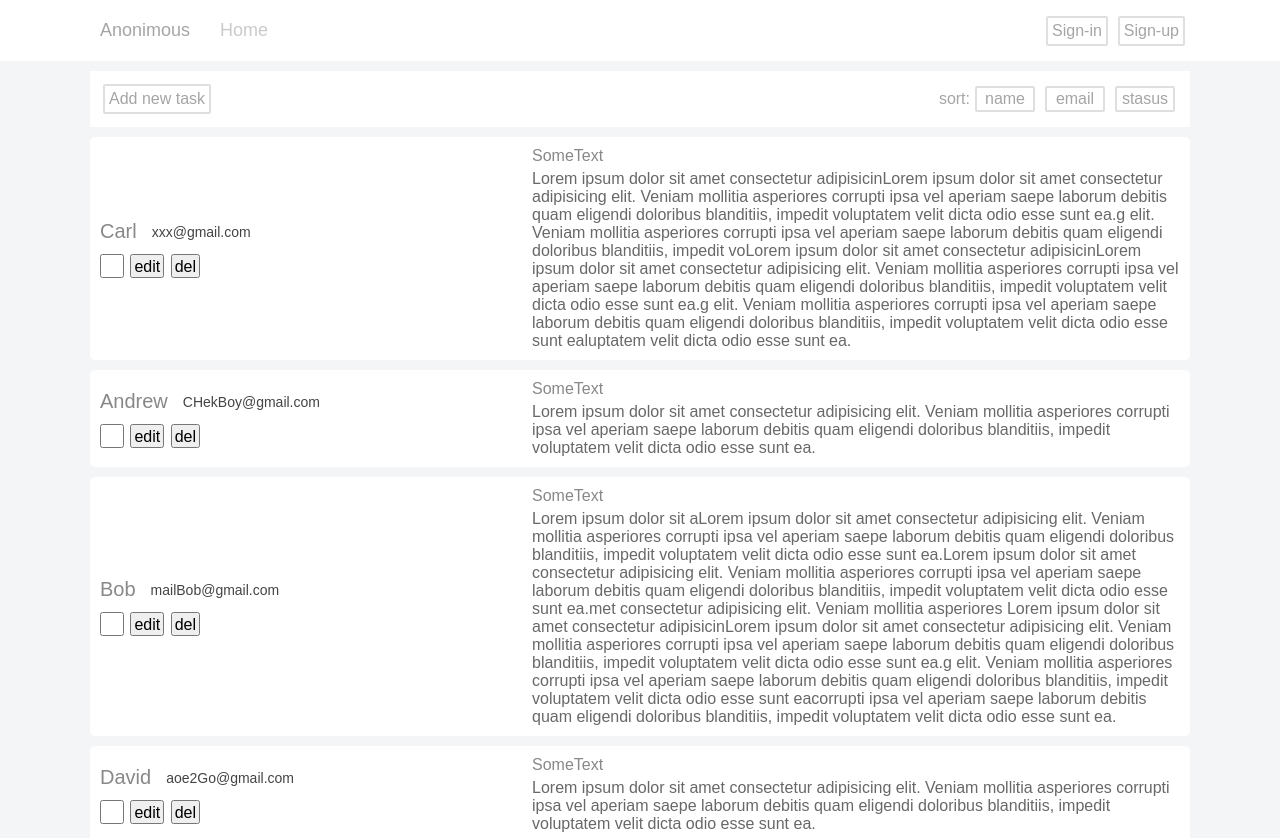
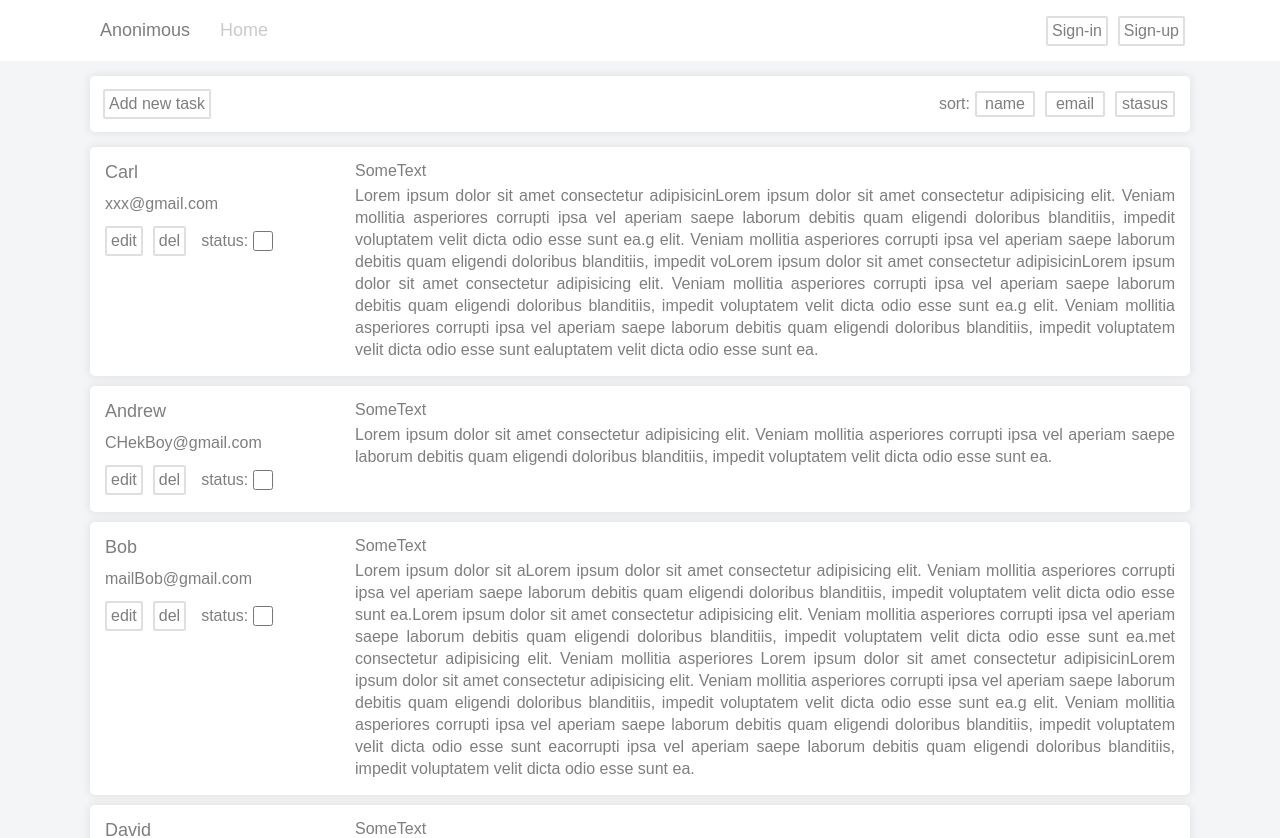
Before and after one commit to TTyKaH/todo-mvc, a Vue app: page / in a window 1280 px wide. Shown: the top 838 px of the page. Built offline with nearby package versions, Linux system fonts and the light colour scheme.

Commit message:
coplete new style before codereview

```diff
--- a/src/assets/css/global.scss
+++ b/src/assets/css/global.scss
@@ -7,7 +7,6 @@
 }
 
 body {
-    overflow-x: hidden;
     margin-right: calc(-1 * (100vw - 100%));
     background-color: #f4f5f7;
 }
@@ -39,7 +38,7 @@ textarea:focus {
     max-width: min-content;
     // background-color: #f4f5f7;
     border-radius: 3px;
-    color: #a5a5a5;
+    color: #7e7e7e;
     font-size: 18px;
     margin: 15px 0;
     padding: 5px 10px;
@@ -62,7 +61,7 @@ textarea:focus {
     }
 
     a:hover {
-        color: #a5a5a5;
+        color: #7e7e7e;
     }
 }
 
@@ -90,7 +89,7 @@ textarea:focus {
 .lgn-rg a {
     // font-weight: 600;
     // letter-spacing: .2px;
-    color: #a5a5a5;
+    color: #7e7e7e;
 }
 
 .sign {
@@ -163,8 +162,10 @@ textarea:focus {
 
 .menu {
     background: #fff;
-    margin: 10px auto;
+    margin: 15px auto;
+    border-radius: 5px;
     justify-content: space-between;
+    box-shadow: 0 0 10px #dddddd;
 }
 
 // sorter
@@ -190,41 +191,46 @@ textarea:focus {
     justify-content: space-between;
     color: #888888;
     background-color: #fff;
-    padding: 10px;
+    padding: 15px;
     margin-bottom: 10px;
     border-radius: 5px;
     transition: .2s linear;
+    box-shadow: 0 0 10px #dddddd;
 }
 
 .task-header {
     display: flex;
     flex-direction: column;
-    justify-content: center;
+    justify-content: flex-start;
     align-items: center;
     margin-right: 50px;
 }
 
 .for-whom {
     display: flex;
+    flex-direction: column;
     min-width: 200px;
     justify-content: flex-start;
+    margin-bottom: 10px;
 }
 
 .name {
-    font-size: 20px;
+    font-size: 18px;
     word-wrap: break-word;
     margin-right: 15px;
+    margin-bottom: 10px;
+    color: #7e7e7e;
 }
 
 .email {
     display: flex;
     align-items: center;
-    color: #444444;
+    color: #7e7e7e;
     word-wrap: break-word;
 }
 
 .email p {
-    font-size: 14px;
+    font-size: 16px;
     padding-top: 2px;
 }
 
@@ -232,36 +238,42 @@ textarea:focus {
     display: flex;
     align-items: flex-end;
     justify-content: space-between;
-    width: 100px;
     height: 35px;
-    align-self: start;
+    align-self: flex-start;
+    align-items: center;
+
+    .txt {
+        margin-left: 10px;
+    }
 }
 
 .status {
-    width: 24px;
-    height: 24px;
+    min-width: 20px;
+    min-height: 20px;
+    border: #dfdfdf 2px solid;
+    margin: 5px;
 }
 
 .task-btn {
     max-height: 24px;
-    font-size: 16px;
     padding: 2px;
 }
 
 .task-content {
-    max-width: 60%;
+    max-width: 80%;
 }
 
 .task-title {
+    color: #7e7e7e;
     margin-bottom: 5px;
     word-wrap: break-word;
 }
 
-.task-description {
+.task-desc {
     text-align: justify;
-    font-size: 16px;
-    color: #444444;
+    color: #7e7e7e;
     word-wrap: break-word;
+    line-height: 22px;
 }
 
 .editArea {
@@ -273,16 +285,15 @@ textarea:focus {
     display: flex;
     justify-content: center;
     margin: 10px;
+    font-weight: 600;
 }
 
 .pagination button {
-    font-size: 14px;
     padding: 3px;
     margin: 2px;
 }
 
 // Animation
-
 .smooth-up-enter-active {
     animation: coming .2s;
     animation-delay: .2s;
@@ -374,6 +385,10 @@ textarea:focus {
     justify-content: center;
 }
 
+.txt {
+    color: #7e7e7e;
+}
+
 .button {
     padding: 4px;
     margin: 5px;
@@ -386,20 +401,20 @@ textarea:focus {
 }
 
 .button:hover {
-    background-color: #a5a5a5;
-    border: 2px solid#a5a5a5;
+    background-color: #7e7e7e;
+    border: 2px solid#7e7e7e;
     color: #fff;
 }
 
 .button-txt {
-    color: #a5a5a5;
+    color: #7e7e7e;
 }
 
 .grey-brd {
     border: 2px#dfdfdf solid;
-    color: #a5a5a5;
+    color: #7e7e7e;
 }
 
 .grey-brd::placeholder {
-    color: #a5a5a5;
+    color: #7e7e7e;
 }
--- a/src/components/pagination.vue
+++ b/src/components/pagination.vue
@@ -1,10 +1,10 @@
 <template>
   <div class="pagination">
-    <button v-if="currentPage > 1" @click="prev()">prev</button>
-    <button v-for="(p, idx) in pages" :key="idx" @click="setPage(p)">
+    <button v-if="currentPage > 1" @click="prev()" class="button button-txt">prev</button>
+    <button v-for="(p, idx) in pages" :key="idx" @click="setPage(p)" class="button button-txt">
       {{ p }}
     </button>
-    <button v-if="currentPage < pages.length" @click="next()">next</button>
+    <button v-if="currentPage < pages.length" @click="next()" class="button button-txt">next</button>
   </div>
 </template>
 
--- a/src/components/task.vue
+++ b/src/components/task.vue
@@ -12,11 +12,12 @@
         </div>
       </div>
       <div class="control">
-        <input class="status" type="checkbox" v-if="currentUserIsAdmin" v-model="task.isDone" />
-        <button class="task-btn" v-if="currentUserIsAdmin" @click="switchEdit()">
+        <button class="button button-txt" style="margin-left: 0" v-if="currentUserIsAdmin" @click="switchEdit()">
           edit
         </button>
-        <button @click="taskDel()" class="task-btn">del</button>
+        <button @click="taskDel()" class="button button-txt">del</button>
+        <div class="txt">status:</div>
+        <input class="status" type="checkbox" v-if="currentUserIsAdmin" v-model="task.isDone" />
       </div>
     </div>
     <div class="task-content">
@@ -24,10 +25,10 @@
         {{ task.name }}
       </div>
       <div v-if="isEditing">
-        <textarea class="editArea" v-model="task.desc"></textarea>
+        <textarea class="editArea grey-brd task-desc-input" ref="textarea" v-model="task.desc" @input="textAreaAdjust()"></textarea>
         <div class="flex">
-          <button class="button" @click="switchEdit()">accept</button>
-          <button class="button" @click="abortEdit()">abort</button>
+          <button class="button button-txt" @click="switchEdit()">accept</button>
+          <button class="button button-txt" @click="abortEdit()">abort</button>
         </div>
       </div>
       <div class="task-desc" v-else>
@@ -67,6 +68,11 @@ export default {
       this.isEditing = false;
       this.task.desc = this.descBuffer;
     },
+    textAreaAdjust() {
+      this.$refs.textarea.style.height = "1px";
+      this.$refs.textarea.style.height =
+        25 + this.$refs.textarea.scrollHeight + "px";
+    },
   },
 };
 </script>
```
